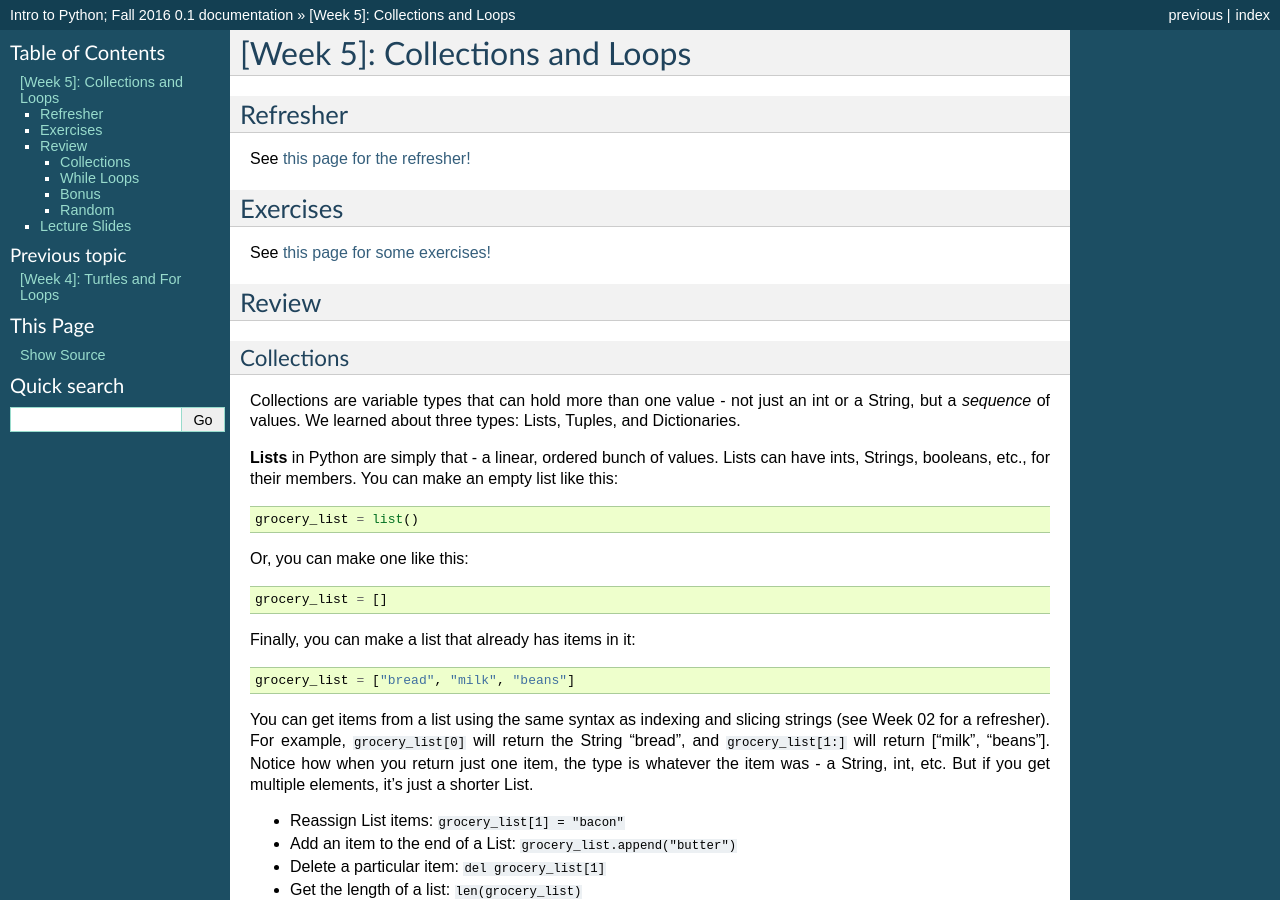
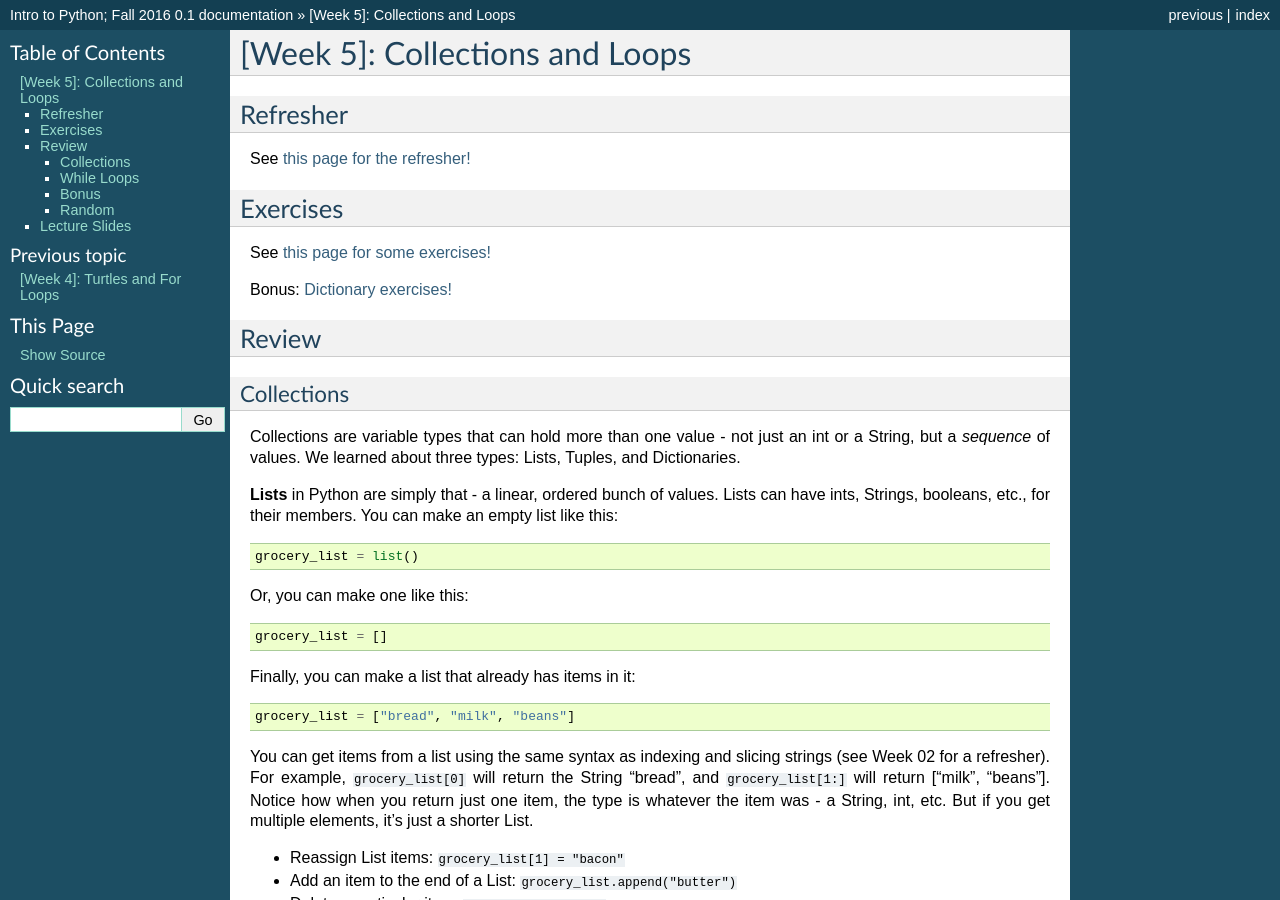
Before and after one commit to Heroes-Academy/IntroPython_Fall2016, a Sphinx documentation site: the page built from docs/source/week5.rst, in a window 1280 px wide and 900 px high. Built offline with Sphinx 7.4.7, drawn with Linux system fonts in a browser that asks for light colours.

Commit message:
syncing for week 5

```diff
--- a/docs/source/week5.rst
+++ b/docs/source/week5.rst
@@ -12,6 +12,8 @@ Exercises
 
 See :doc:`this page for some exercises! <exercises/week5_listfun>`
 
+
+Bonus: :doc:`Dictionary exercises! <exercises/week5ish_dictionaries>`
 
 Review
 ------
```
